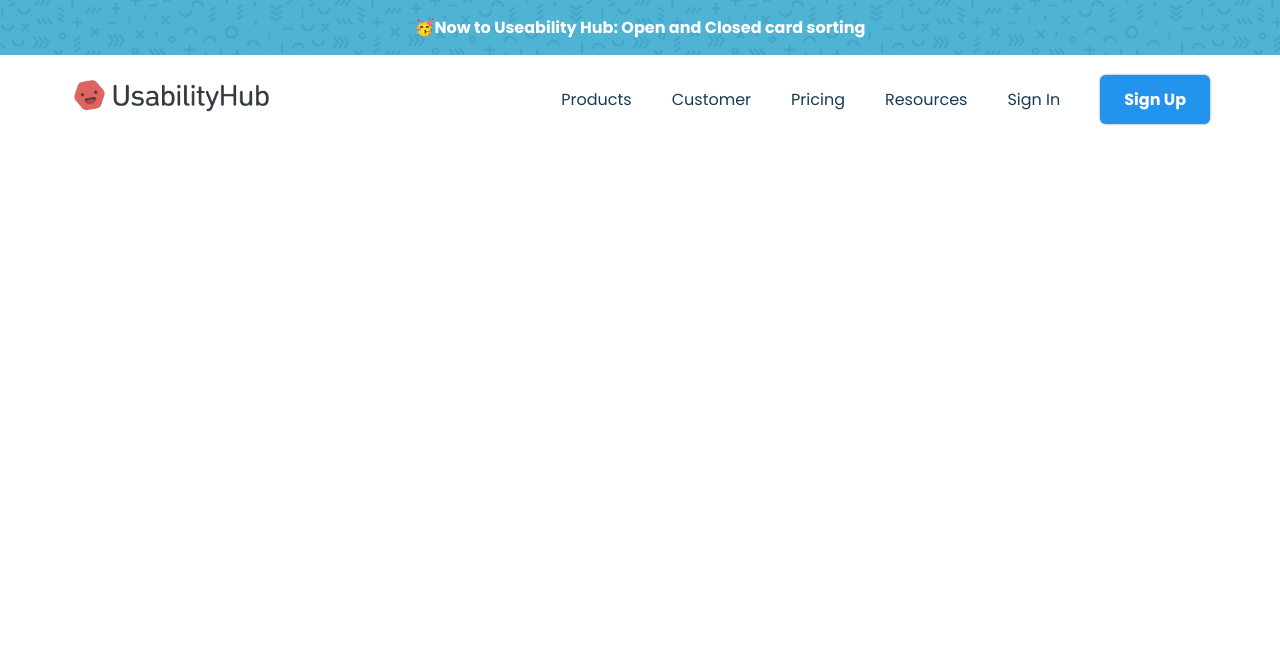
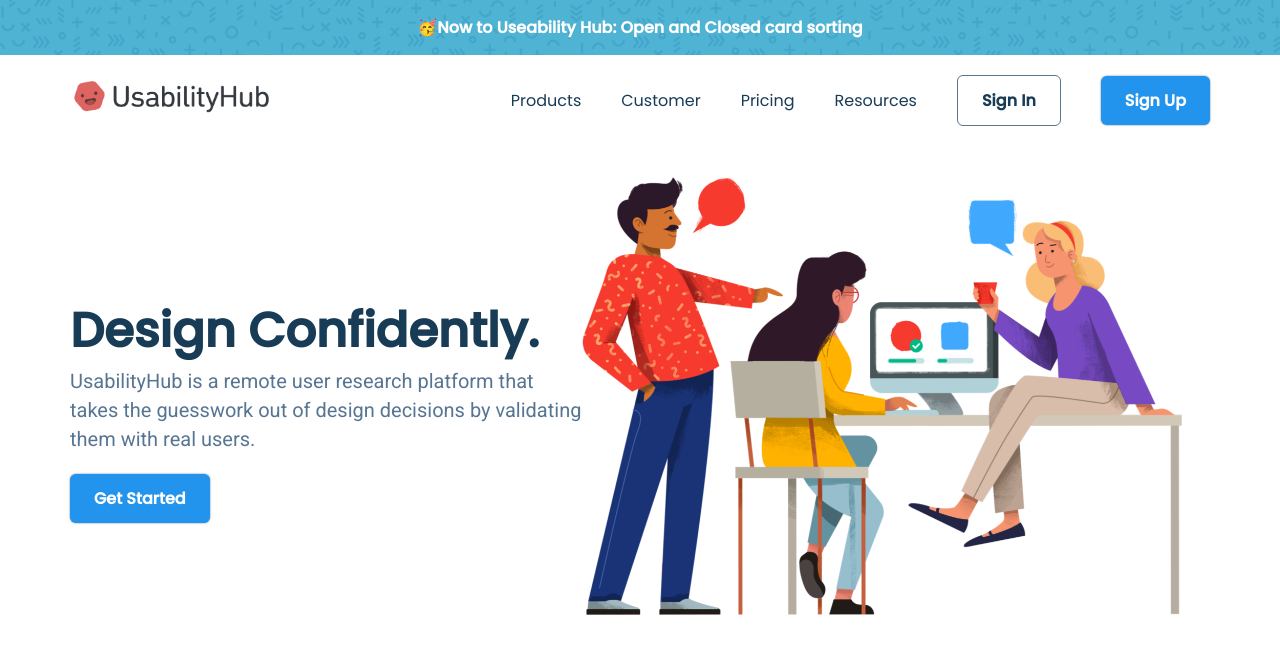
Before and after one commit to VishalChoudhary/LandingPageTemplate, a plain HTML site: page index.html in a window 1280 px wide. Drawn offline with Linux system fonts and the light colour scheme.

Commit message:
upto header section

```diff
--- a/css/style.css
+++ b/css/style.css
@@ -1,4 +1,4 @@
-@import url('https://fonts.googleapis.com/css2?family=Merriweather&family=Poppins:wght@400;700&family=Roboto:wght@400;700&display=swap');
+@import url('https://fonts.googleapis.com/css2?family=Merriweather&family=Poppins:wght@400;500&family=Roboto:wght@400;700&display=swap');
 
 *{
     margin: 0;
@@ -72,6 +72,18 @@ ul{
 .pri-button:hover{
     background-color: var(--accent-color-dark);
 }
+.sec-button{
+    border: 0.5px solid var(--secondary-text-color);
+    border-radius: 6px;
+    font-weight: 700;
+    color: var(--primary-text-color) !important;
+    padding: 12px 24px;
+    transition: 0.2s ease-out;
+}
+.sec-button:hover{
+    border-color: var(--accent-color);
+    color: var(--accent-color) !important;
+}
 
 /* .top-banner */
 .top-banner{
@@ -99,3 +111,20 @@ ul{
     justify-content: end;
     gap: 40px;
 }
+/* header section */
+header{
+    padding: 50px var(--padding-inline-section);
+    gap: 50px;
+}
+.header-left{
+    max-width: 40vw;
+}
+.header-left h1{
+    margin-top: 20px;
+}
+.header-right img{
+    width: 600px;
+}
+.get-started-btn{
+    margin-top: 20px;
+}
--- a/index.html
+++ b/index.html
@@ -16,6 +16,7 @@
         </div>
     </div>
 
+    <!-- nav-bar -->
     <nav>
         <div class="container main-nav flex">
             <a href="#" class="company-logo">
@@ -35,8 +36,15 @@
     </nav>
 
     <header>
-        <div class="container">
-
+        <div class="container header-section flex">
+            <div class="header-left">
+                <h1>Design Confidently.</h1>
+                <p>UsabilityHub is a remote user research platform that takes the guesswork out of design decisions by validating them with real users.</p>
+                <a href="#" class="pri-button get-started-btn">Get Started</a>
+            </div>
+            <div class="header-right">
+                <img src="./assets/asset 2.png" alt="hero-img">
+            </div>
         </div>
     </header>
 
```
